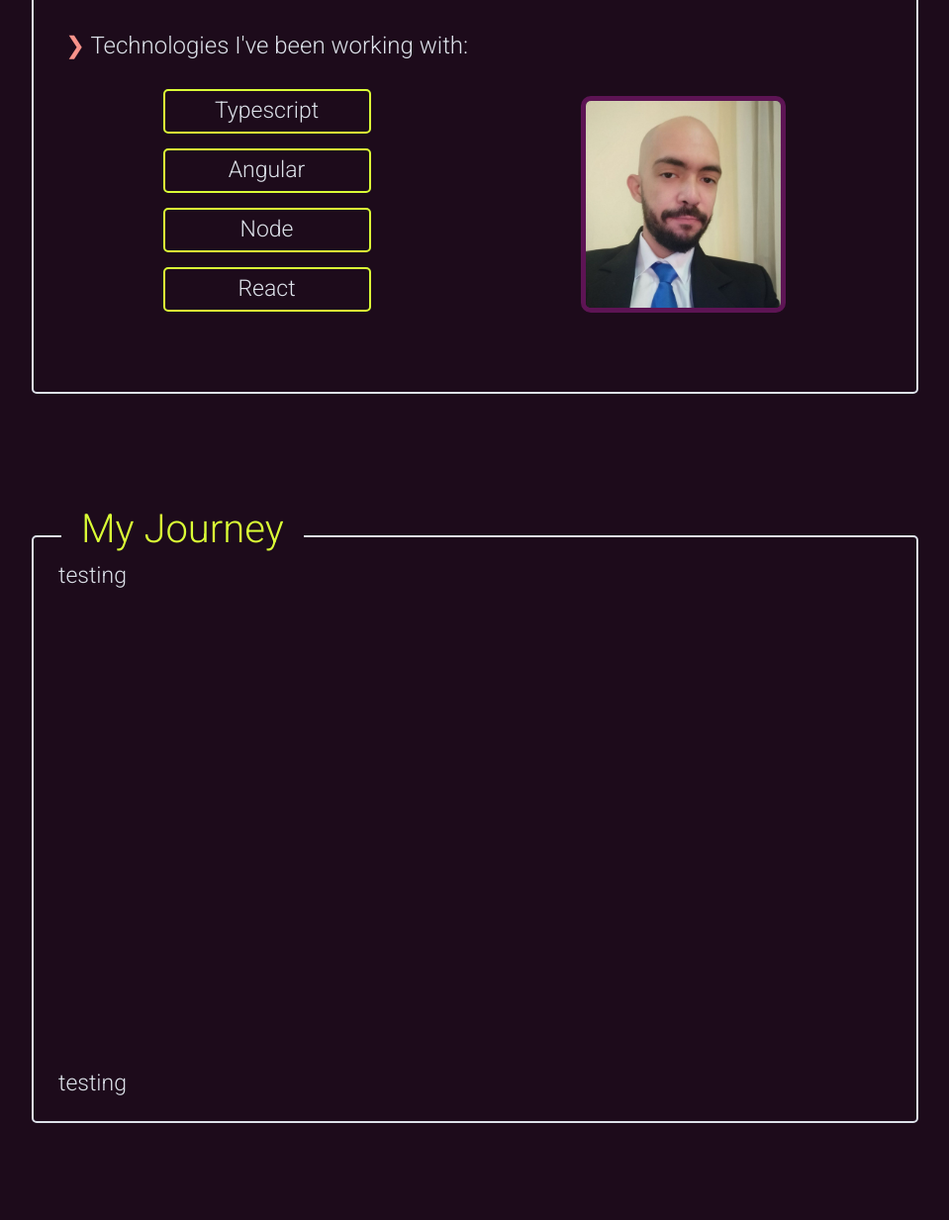
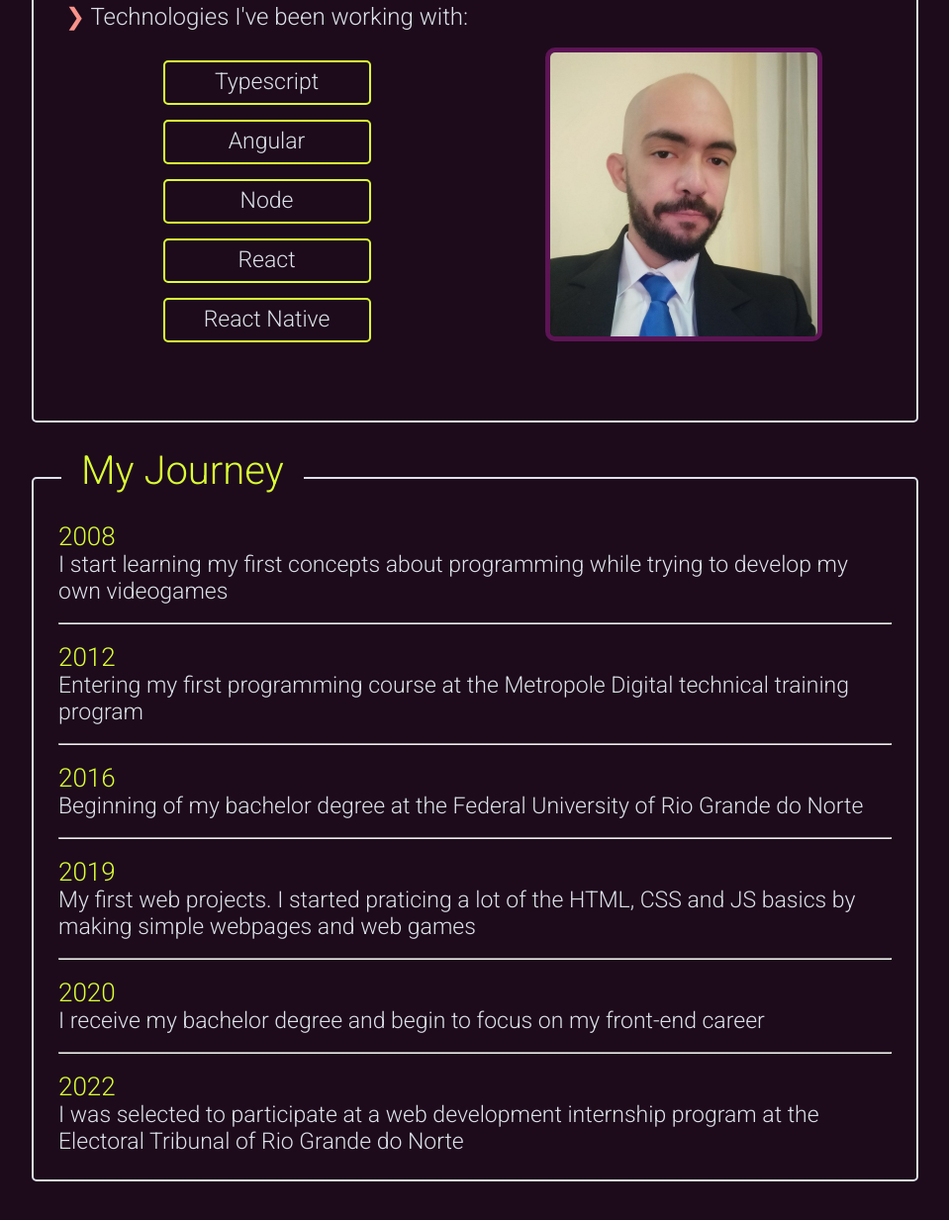
Before and after one commit to aericode/MyPortfolio, a website: page index.html in a window 1280 px wide. Shown: the part 1162-2395 px from the top of the page at 99% size, without its empty margins (160-1119 px from the left). Drawn offline with nearby package versions, Linux system fonts and the light colour scheme.

Commit message:
my journey

```diff
--- a/index.html
+++ b/index.html
@@ -65,13 +65,14 @@
                             <li>Angular</li>
                             <li>Node</li>
                             <li>React</li>
+                            <li>React Native</li>
                         </ul>
                     </div>
                 </div>
 
 
                 <div class="image-container">
-                    <img src="./assets/profilepic.png" alt="Minha foto de perfil" class="profile-picture">
+                    <img src="./assets/profilepic.png" alt="My profile picture" class="profile-picture">
                 </div>
 
             </div>
@@ -85,10 +86,33 @@
     <div class="title-container content-container">
         <h3 class="content-title">My Journey</h3>
         <div class="content-frame frame">
-            <p>testing
-                <br><br><br><br><br><br><br><br><br><br><br><br><br><br><br><br><br><br><br>
-                testing
-            </p>
+
+            <br>
+            <div class="timeline-container">
+                <h3>2008</h3>
+                <p>I start learning my first concepts about programming while trying to develop my own videogames</p>
+                <br><hr><br>
+
+                <h3>2012</h3>
+                <p>Entering my first programming course at the Metropole Digital technical training program</p>
+                <br><hr><br>
+
+                <h3>2016</h3>
+                <p>Beginning of my bachelor degree at the Federal University of Rio Grande do Norte </p>
+                <br><hr><br>
+
+                <h3>2019</h3>
+                <p>My first web projects. I started praticing a lot of the HTML, CSS and JS basics by making simple webpages and web games</p>
+                <br><hr><br>
+
+                <h3>2020</h3>
+                <p>I receive my bachelor degree and begin to focus on my front-end career</p>
+                <br><hr><br>
+
+                <h3>2022</h3>
+                <p>I was selected to participate at a web development internship program at the Electoral Tribunal of Rio Grande do Norte</p>
+
+            </div>
 
         </div>
     </div>
--- a/styles.css
+++ b/styles.css
@@ -260,8 +260,8 @@ p{
 }
 
 .profile-picture{
-    margin-top: 30px;
-    width: 160px;
+    margin-top: 10px;
+    width: 200px;
     border-radius: 10px;
     border: 5px solid var(--secondary-purple);
 }
@@ -315,10 +315,23 @@ p{
     }
 
     .profile-picture{
-        width: 150%;
+        margin-top: 40px;
+        margin-bottom: 60px;
+        width: 300px;
     }
 
+    .my-interest-section{
+        width: 100%;
+    }
+
+    .list-container li{
+        width: 300px;
+    }
+
+
 }
+
+
 
 /*desktop*/
 @media (min-width: 1200px){
@@ -345,8 +358,14 @@ p{
     }
 
     .profile-picture{
-        width: calc(min(200px + 0.5vw, 280px));
+        width: 280px;
     }
+}
+
+
+.timeline-container h3{
+    color: #DBFF36;
+    font-size: 26px;
 }
 
 
```
